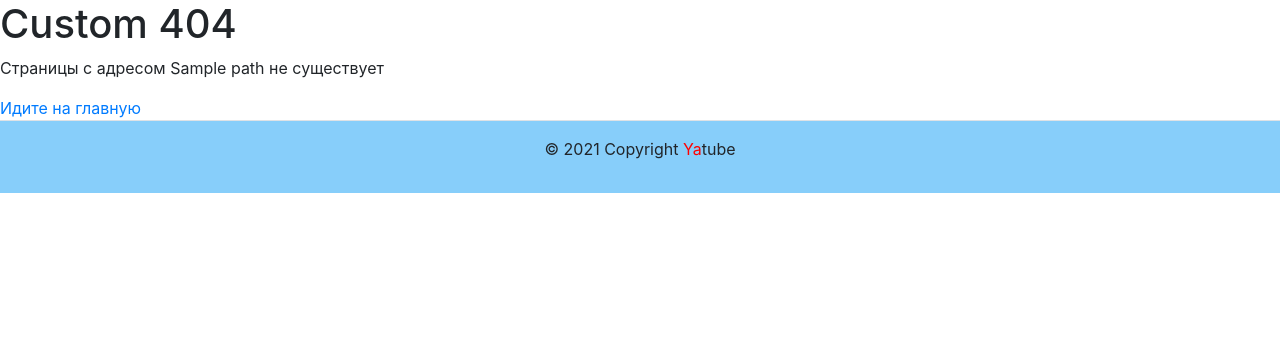
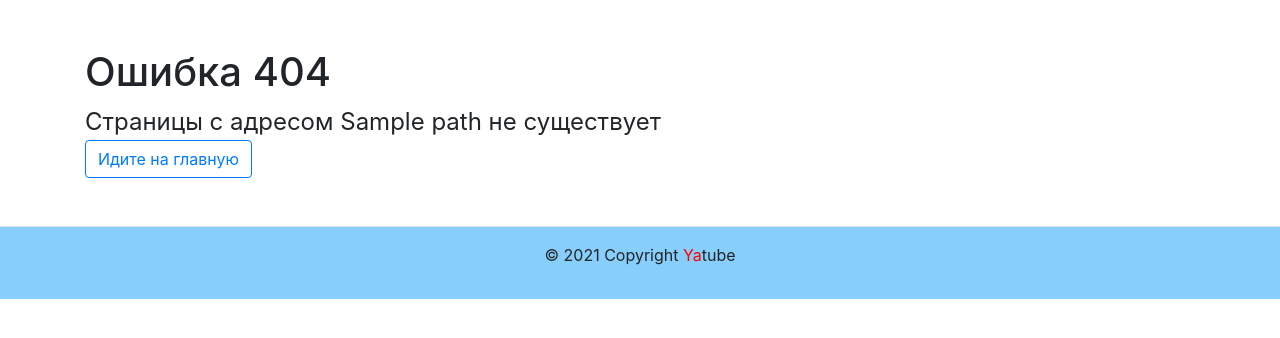
Before and after one commit to ggerasyanov/hw05_final, a Django app: template yatube/templates/core/404.html in a window 1280 px wide. Shown: the part 56-394 px from the top of the page. Run offline with Django 3.2, Linux system fonts and the light colour scheme; the template is opened without the code that fills it: most values are stand-ins (such as "Sample title", 1, 10 or a date in 2020); some libraries are stand-ins or nearby versions.

Commit message:
Готово!

```diff
--- a/yatube/templates/core/403csrf.html
+++ b/yatube/templates/core/403csrf.html
@@ -1,4 +1,6 @@
 {% extends "base.html" %}
 {% block content %}
-  <h1>Custom CSRF check error. 403</h1>
+  <div class='container py-5'>
+    <h1>Упс. Ошибка 403.</h1>
+  </div>
 {% endblock %}
--- a/yatube/templates/core/404.html
+++ b/yatube/templates/core/404.html
@@ -1,7 +1,10 @@
 {% extends "base.html" %}
 {% block title %}Custom 404{% endblock %}
 {% block content %}
-  <h1>Custom 404</h1>
-  <p>Страницы с адресом {{ path }} не существует</p>
-  <a href="{% url 'posts:index' %}"> Идите на главную</a>
+  <div class='container py-5'>
+    <h1>Ошибка 404</h1>
+    <font size="5">Страницы с адресом {{ path }} не существует</font><br>
+    <a class="btn btn-outline-primary" role="button"
+    href="{% url 'posts:index' %}"> Идите на главную</a>
+  </div>
 {% endblock %}
--- a/yatube/templates/core/500.html
+++ b/yatube/templates/core/500.html
@@ -1,6 +1,6 @@
 {% extends "base.html" %}
 {% block title %}Custom 404{% endblock %}
 {% block content %}
-  <h1>Custom 500</h1>
-  <p>На данный момент сервер не доступен</p>
+  <h1>Ошибка 500</h1>
+  <font size="5">На данный момент сервер не доступен</font>
 {% endblock %}
```
